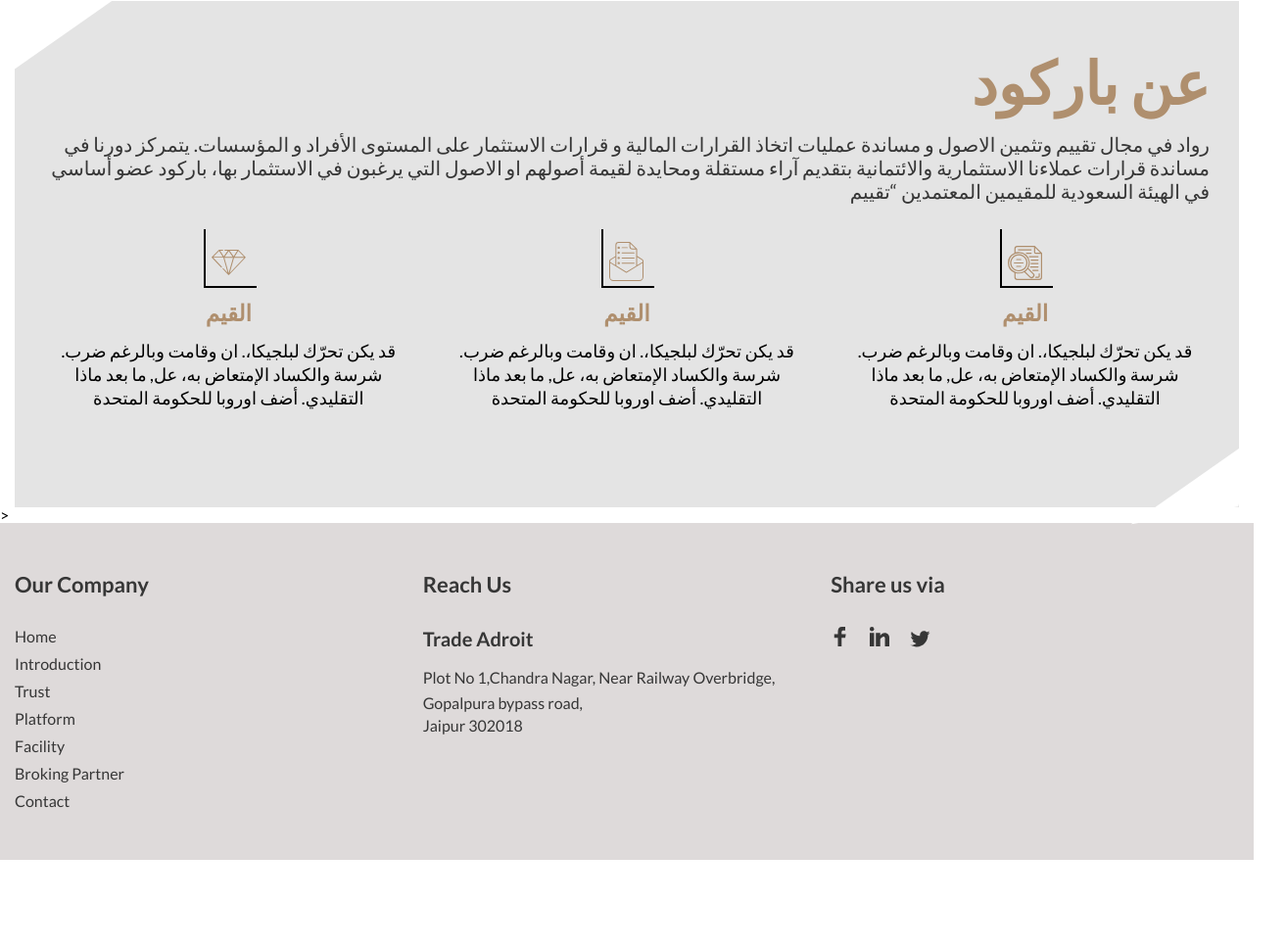
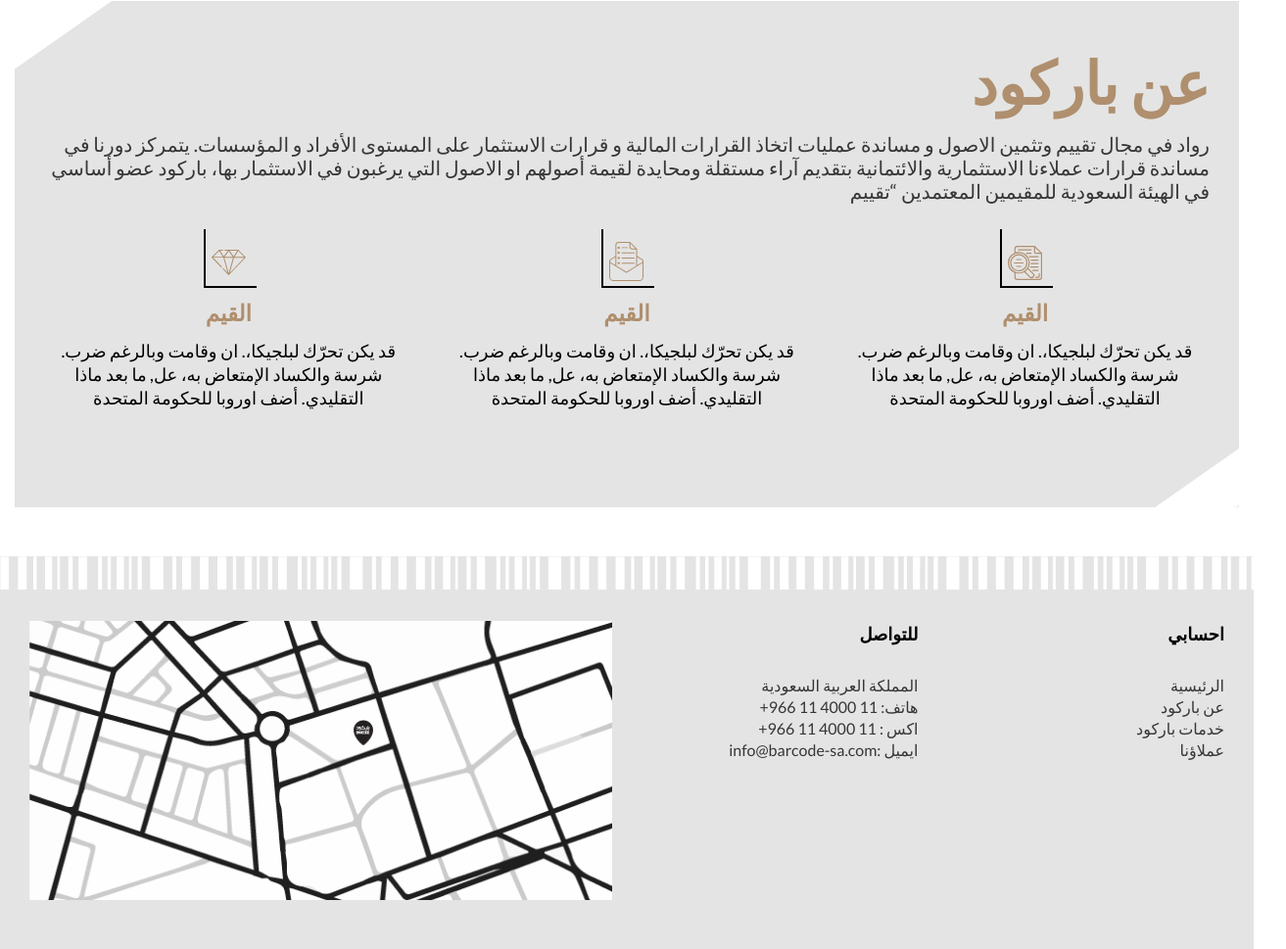
Before and after one commit to Harshil2794/Trade-Adroit, a plain HTML site: page index.html in a window 1280 px wide. Shown: the part 854-1823 px from the top of the page at 98% size, 1313 px wide, since content can reach past the window. Before the commit the page ends 1732 px from the top, so only its background shows below. Drawn offline with Linux system fonts and the light colour scheme.

Commit message:
new commit

```diff
--- a/css/style.css
+++ b/css/style.css
@@ -87,15 +87,18 @@
 
 
 /* footer */
-.footer { background: #dedada; padding: 50px 0 0 0; }
+.map-block img { width: 100%; display: block; }
+.footer-line img { width: 100%; }
+.footer { background: #E4E4E4; padding: 0; margin-top: 50px; }
+.footer-line { margin-bottom: 30px; }
 .footer p { text-align: left; }
 .footer-inside { display: flex; padding-bottom: 50px; }
-.footer-col h3 { text-align: left; font-weight: 600; margin-bottom: 30px; color: #363636; }
+.footer-col h3 { text-align: right; font-weight: 600; margin-bottom: 30px; color: #000; font-size: 18px; }
 .footer-contact { display: flex; }
-.footer margin-right: 10px;-contact i { margin-right: 10px; }
+.footer-contact i { margin-right: 10px; }
 .footer h2 { color: #363636; }
 .footer h4 { color: #363636; }
-.footer-col ul li a { font-size: 16px; color: #363636; line-height: 20px; margin-bottom: 8px; display: block; }
+.footer-col ul li a { font-size: 16px; color: #363636; line-height: 20px; margin-bottom: 2px; display: block; }
 .footer-col ul li:last-child a { margin-bottom: 0; }
 .footer-col ul li a:hover { color: #005b9e; }
 .footer-contact { margin-bottom: 20px; }
@@ -103,7 +106,7 @@
 .footer-contact address { color: #363636; }
 .footer-contact:last-child { margin-bottom: 0; }
 .footer-contact.owner-info { display: flex; align-items: center; }
-.footer-col { width: 33.33%; box-sizing: border-box; }
+.footer-col { width: 33.33%; box-sizing: border-box; padding: 0 15px; text-align: right; }
 .social-block ul { display: flex; }
 .social-block ul li { margin-right: 20px; }
 .social-block ul li:last-child { margin-right: 0; }
@@ -115,6 +118,9 @@
 .footer-bottom p { font-size: 16px; color: #363636; font-weight: 600; text-align: center; margin-bottom: 0; }
 .footer-col p { color: #363636; }
 .footer-col.col1 p { padding-right: 40px; }
+.footer-col.col2 { width: 50%; }
+.footer-col.col3 { width: 25%; }
+.footer-col.col4 { width: 25%; }
 
 
 
@@ -167,6 +173,7 @@
 
 
 /* about-barcode */
+.about-barcode { overflow: hidden; }
 .common-block { text-align: right; }
 .inner-barcode { background: #E4E4E4; padding: 50px 30px; }
 .inner-barcode h3 { font-size: 60px; line-height: 66px; color: #AF8F6E; margin-bottom: 18px; }
--- a/index.html
+++ b/index.html
@@ -1,7 +1,7 @@
 <!DOCTYPE html>
 <html>
 <head>
-	<title>Trade Adroit</title>
+	<title>Demo Site</title>
 	<meta charset="UTF-8">
     <meta http-equiv="X-UA-Compatible" content="IE=edge" />
     <meta name="viewport" content="width=device-width, initial-scale=1, user-scalable=no"/>
@@ -147,91 +147,73 @@
 						</ul>
 					</div>
 				</div>
-			</section>>
+			</section>
 
 		</main>
 	</section>
 
 	<footer class="footer">
+		<div class="footer-line">
+		<img src="images/footerline.png">
+		</div>
 		<div class="container">
 			<div class="footer-inside">
 
-				<div class="footer-col col2">
-					<h3>Our Company</h3>
+				<div class="footer-col map-block col2">
+					<img src="images/map-img.png" alt="Map">
+				</div>
+
+
+				<div class="footer-col col3">
+					<h3>للتواصل</h3>
 					<ul>
 						<li>
-							<a href="#" title="Home">
-								Home
+							<a href="#" title="المملكة العربية السعودية">
+								المملكة العربية السعودية
 							</a>
 						</li>
 						<li>
-							<a href="#" title="Introduction">
-								Introduction
+							<a href="#" title="هاتف">
+								+966 11 4000 11 :هاتف
 							</a>
 						</li>
 						<li>
-							<a href="#" title="Trust">
-								Trust
+							<a href="#" title="فاكس">
+								+966 11 4000 11 : اكس
 							</a>
 						</li>
 						<li>
-							<a href="#" title="Platform">
-								Platform
-							</a>
-						</li>
-						<li>
-							<a href="#" title="Facility">
-								Facility
-							</a>
-						</li>
-						<li>
-							<a href="#" title="Broking Partner">
-								Broking Partner
-							</a>
-						</li>
-						<li>
-							<a href="#" title="Contact">
-								Contact
+							<a href="#" title="ايميل">
+								info@barcode-sa.com: ايميل
 							</a>
 						</li>
 					</ul>
 				</div>
 
-				<div class="footer-col col3">
-					<h3>Reach Us</h3>
-					<div class="footer-contact">
-						<div class="right-contact">
-							<h4>Trade Adroit</h4>
-							<address>
-								Plot No 1,Chandra Nagar, Near Railway Overbridge, Gopalpura bypass road,
-								<p>
-									Jaipur 302018
-								</p>
-							</address>
-						</div>
-					</div>
-				</div>
 
 				<div class="footer-col col4">
-					<div class="social-block">
-						<h3>Share us via</h3>
+					<div class="right-title">
+						<h3>احسابي
+						</h3>
 						<ul>
 						<li>
-								<a href="#" title="Facebook">
-									<img src="images/facebook-icon.svg" class="normal-img">
-									<img src="images/facebook-icon-h.svg" class="hover-img">
+							<a href="#" title="الرئيسية">
+								الرئيسية
 							</a>
 						</li>
 						<li>
-								<a href="#" title="Linkedin">
-									<img src="images/linkedin-icon.svg" class="normal-img">
-									<img src="images/linkedin-icon-h.svg" class="hover-img">
+							<a href="#" title="عن باركود">
+								عن باركود
 							</a>
 						</li>
 						<li>
-								<a href="#" title="Twitter">
-									<img src="images/twitter-icon.svg" class="normal-img">
-									<img src="images/twitter-icon-h.svg" class="hover-img">
+							<a href="#" title="خدمات باركود">
+								خدمات باركود
+							</a>
+						</li>
+						<li>
+							<a href="#" title="عملاؤنا">
+								عملاؤنا
 							</a>
 						</li>
 					</ul>
```
Also changed, not shown: images/footerLine.png (added), images/map-img.png (added). Lines whose indentation alone changed are shown as unchanged.
